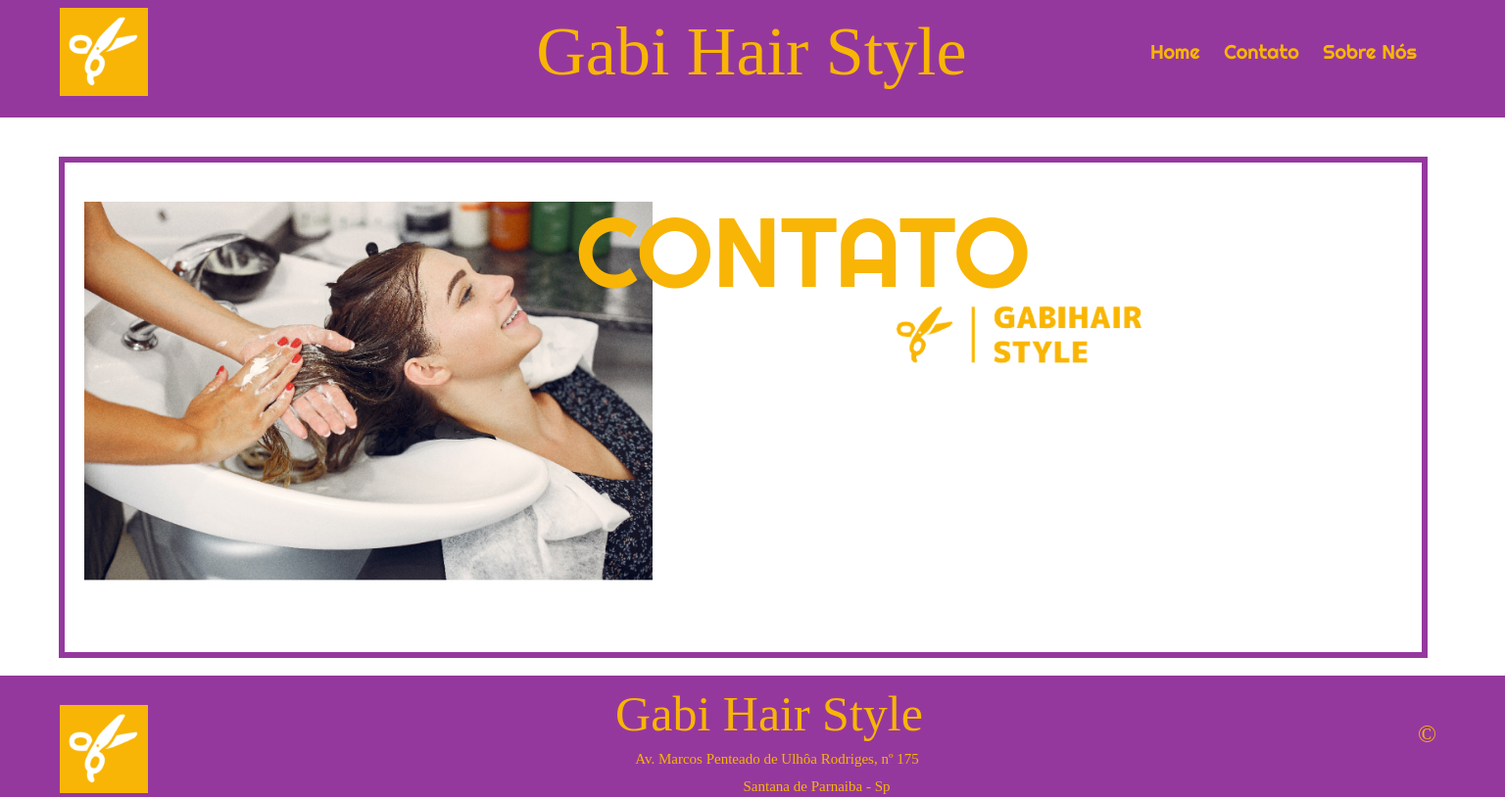
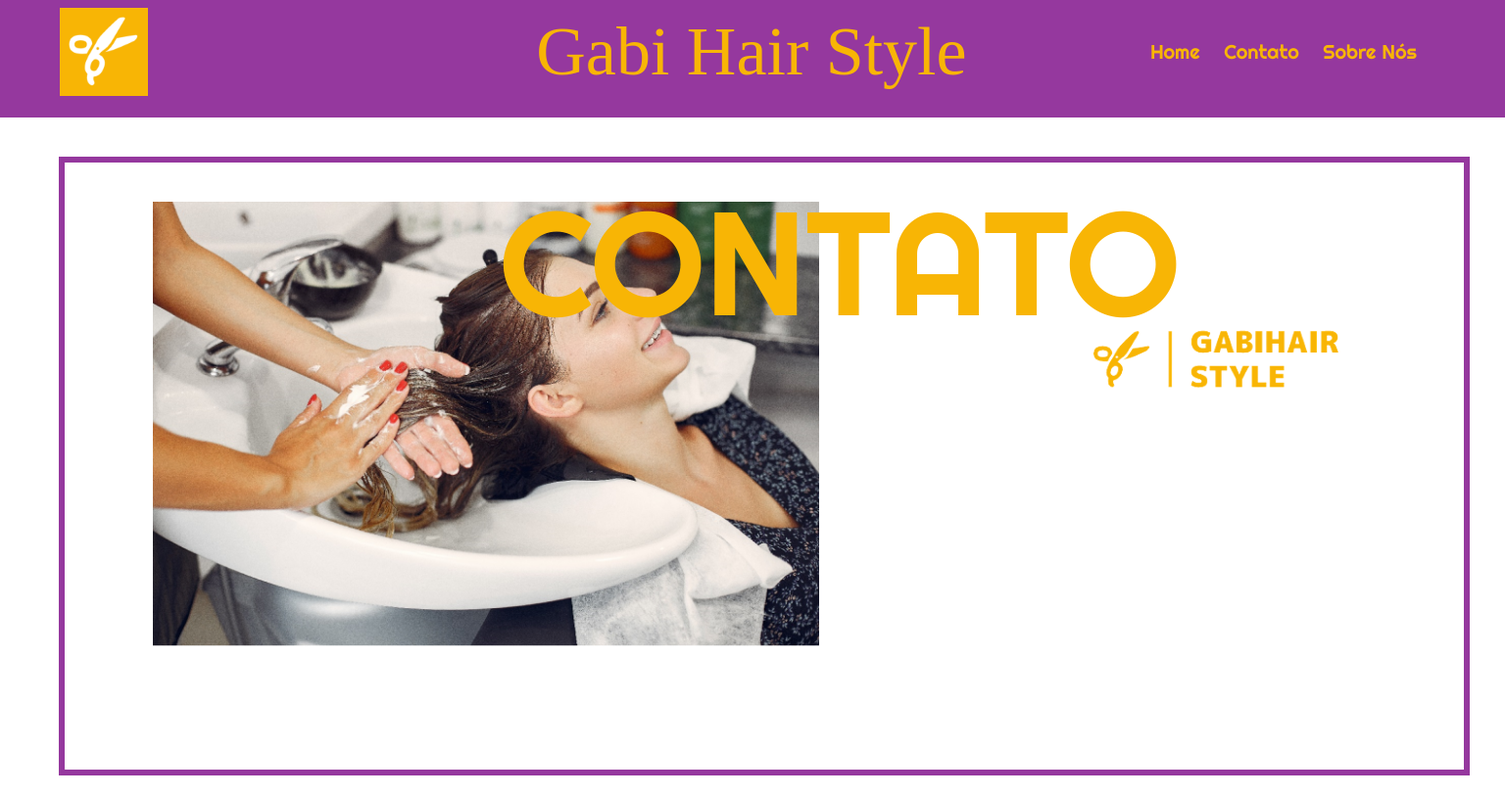
Before and after one commit to HoHoPed/Projeto-Figma, a plain HTML site: page html/contato.html in a window 1536 px wide. Shown: the top 814 px of the page at 98% size. Drawn offline with Linux system fonts and the light colour scheme; a web font is replaced by a local one.

Commit message:
contato responsive v1

```diff
--- a/css/contato.css
+++ b/css/contato.css
@@ -1,3 +1,5 @@
+
+
 /* footer */
 @media screen and (min-width: 550px){
     .footer img.logo{
@@ -60,7 +62,8 @@
 /* fim do footer */
 /* fim do footer */
 
-.box{
+@media screen and (min-width: 900px){
+    .box{
     position: relative;
     max-width: 90.2%;
     max-height: 500px;
@@ -69,7 +72,41 @@
     border: 6px solid #95389e;
     margin: 20px;
 }
+}
 
+@media screen and (min-width: 1400px){
+    .box{
+        position: relative;
+        max-width: 93%;
+        max-height: 900px;
+        top: 20px;
+        left: 40px;
+        border: 6px solid #95389e;
+        margin: 20px;
+}
+}
+
+@media screen and (min-width: 900px){
+.tema{
+    position: relative;
+    left: 20px;
+    top: 40px;
+    width: 580px;
+    max-width: 100%;
+}
+}
+
+@media screen and (min-width: 1400px){
+    .tema{
+        position: relative;
+        left: 90px;
+        top: 40px;
+        width: 680px;
+        max-width: 100%;
+}
+}
+
+@media screen and (min-width: 900px){
 .ct{
     font-family: 'Righteous', serif;
     color: #f8b505;
@@ -77,20 +114,40 @@
     position: relative;
     top: -400px;
     left: 522px;
+    margin: -90px;
 
 }
-
-.tema{
-    position: relative;
-    left: 20px;
-    top: 40px;
-    width: 580px;
-    max-width: 100%;
 }
 
+@media screen and (min-width: 1400px){
+    .ct{
+        font-family: 'Righteous', serif;
+        color: #f8b505;
+        font-size: 150px;
+        position: relative;
+        top: -360px;
+        left: -380px;
+        margin: -90px;
+        float: right;
+
+}
+}
+
+@media screen and (min-width: 900px){
 .lg{
     position: relative;
     width: 300px;
     top: -280px;
     left: 360px;
 }
+}
+
+@media screen and (min-width: 1400px){
+    .lg{
+        position: relative;
+        width: 300px;
+        top: -340px;
+        left: -100px;
+        float: right;
+}
+}
--- a/html/contato.html
+++ b/html/contato.html
@@ -38,11 +38,19 @@
         <img class="tema" src="../img/tema.png" alt="">
         <br>
         <a class="ct">CONTATO</a>
-        <img class="lg" src="../img/logo.png" alt="">
+        <br>
+            <img class="lg" src="../img/logo.png" alt="">
     </section>
+
+    <div class="spc">
+        <br><br><br><br><br><br><br><br>
+    </div>
 </main>
 
 <br>
+<br>
+<br>
+
 
 <footer>
     <div class="footer">
```
Also changed, not shown: index.html (+2 -2 lines).
